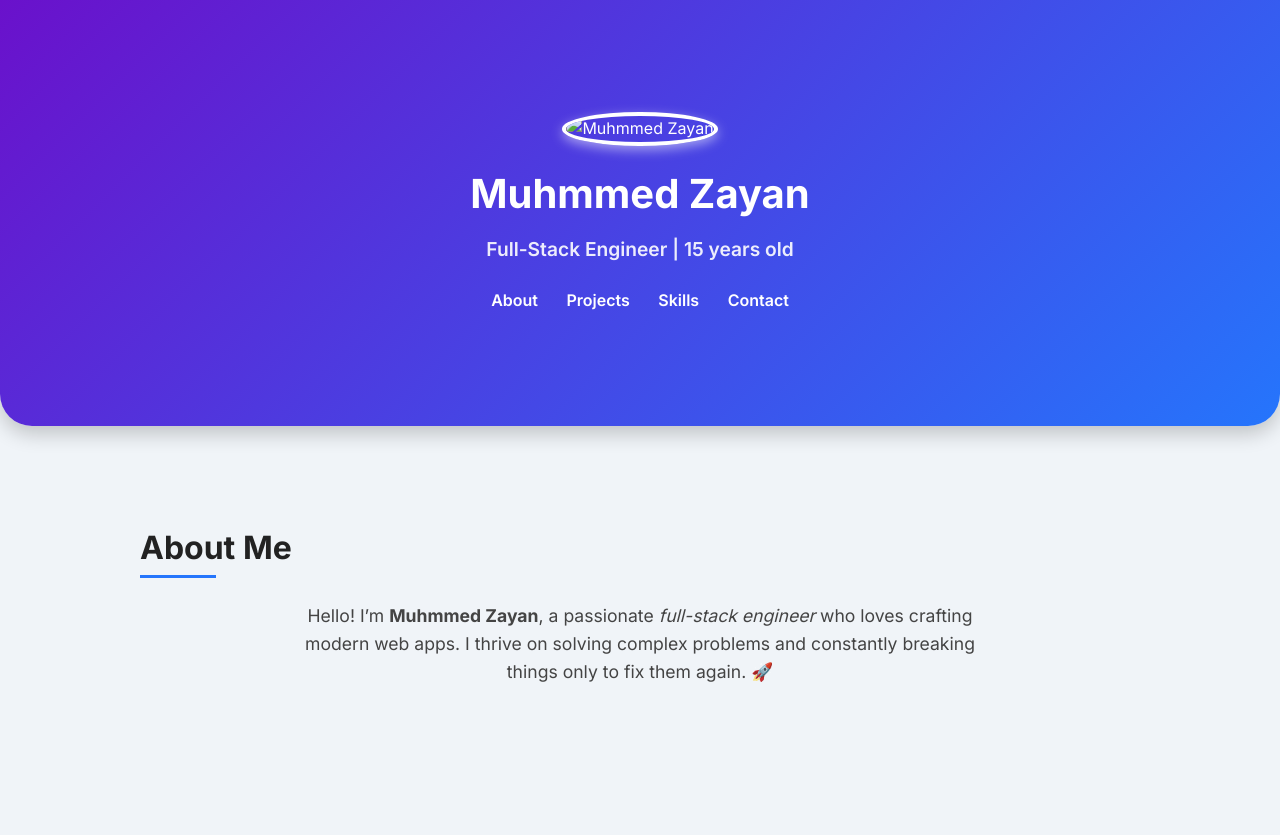
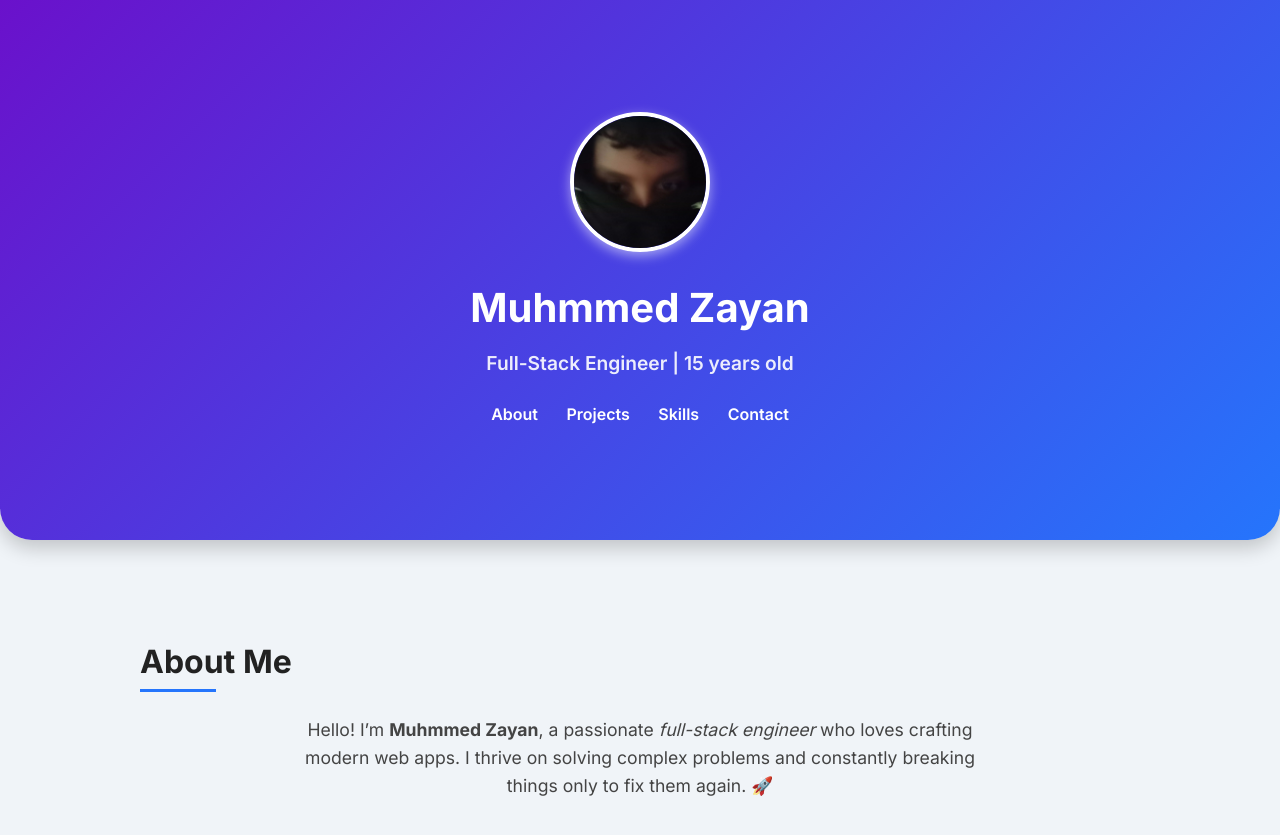
Before and after one commit to MuhmmedZayan/muhmmedzayan.github.io, a plain HTML site: page index.html in a window 1280 px wide. Shown: the top 835 px of the page. Drawn offline with Linux system fonts and the light colour scheme.

Commit message:
Update index.html

```diff
--- a/index.html
+++ b/index.html
@@ -226,7 +226,7 @@
 <body>
   <header class="hero">
     <div class="container">
-      <img src="\PersonalPicture" alt="Muhmmed Zayan" class="avatar" />
+      <img src="https://muhmmedzayan.github.io/personalPicture.jpg" alt="Muhmmed Zayan" class="avatar" />
       <h1>Muhmmed Zayan</h1>
       <p class="role">Full-Stack Engineer | 15 years old</p>
       <nav class="social-links">
```
